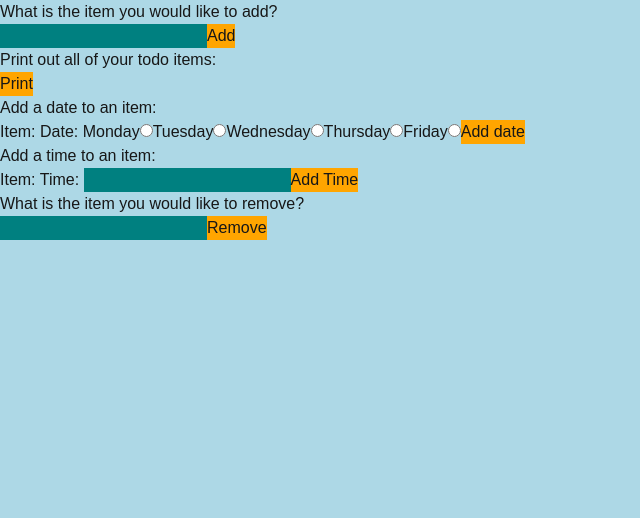
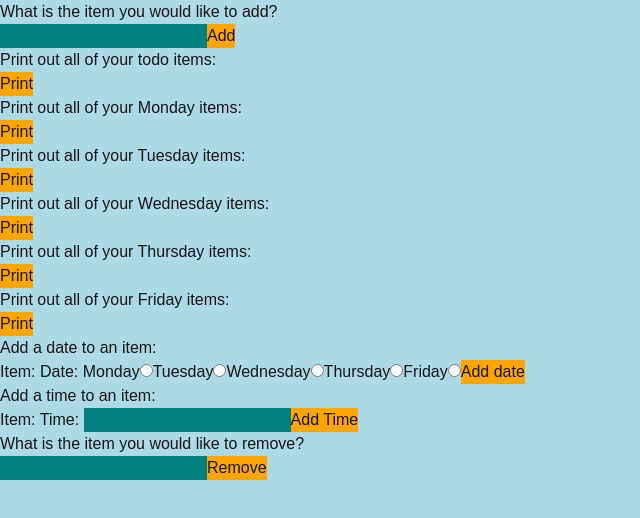
Before and after one commit to NolanEmery/TodoListApp, a Next.js app: page / in a window 1280 px wide. Shown: the top 518 px of the page, without its empty margins (0-640 px from the left). Built offline with nearby package versions, Linux system fonts and the light colour scheme.

Commit message:
fourth update

```diff
--- a/src/app/page.js
+++ b/src/app/page.js
@@ -3,9 +3,10 @@ import { useState } from 'react';
 
 export default function Home() {
   const [arr, setArr] = useState([]); //need a dynamic number of objects
-  // cannot use one start variable for each of them (because then we would have to instantiate an
-  // arbtrary number)
+  // cannot use one state variable for each of them (because then we would have to instantiate an
+  // arbitrary number)
   // CAN use one state variable for the array (but likely need to declare the object)
+  // assumes that each item added by the user is unique
 
   const [dateToAdd, setDateToAdd] = useState("");
   const [timeToAdd, setTimeToAdd] = useState("");
@@ -65,22 +66,44 @@ export default function Home() {
   }
 
   const dateNames = arr.map(a =>
-    <input value={a.thingToDo} onClick={e => {
+    <input key={a.thingToDo} value={a.thingToDo} onClick={e => {
       setDateToAdd(e.target.value);
-    }}>
+    }} onChange={() => {}}>
 
     </input>
   );
 
-    const timeNames = arr.map(a =>
-    <input value={a.thingToDo} onClick={e => {
+  const timeNames = arr.map(a =>
+    <input key={a.thingToDo} value={a.thingToDo} onClick={e => {
       setTimeToAdd(e.target.value);
-    }}>
+    }} onChange={() => {}}>
 
     </input>
   );
 
-  let temp;
+
+  // Read
+  const mappedArr = arr.map(a => {
+    return (
+      a.thingToDo + " " + a.date + " " + a.time
+    );
+  });
+
+
+  // Read
+  const mondayItems = arr.filter(a1 => a1.date == "Monday").map(a2 => a2.thingToDo);
+
+  // Read
+  const tuesdayItems = arr.filter(a1 => a1.date == "Tuesday").map(a2 => a2.thingToDo);
+
+  // Read
+  const wednesdayItems = arr.filter(a1 => a1.date == "Wednesday").map(a2 => a2.thingToDo);
+
+  // Read
+  const thursdayItems = arr.filter(a1 => a1.date == "Thursday").map(a2 => a2.thingToDo);
+
+  // Read
+  const fridayItems = arr.filter(a1 => a1.date == "Friday").map(a2 => a2.thingToDo);
 
   return (
     <>
@@ -92,11 +115,56 @@ export default function Home() {
       Add
     </button>
     </form>
+    {/* Read */}
     <p>Print out all of your todo items: </p>
-    <button onClick={e => {
-      for (let i = 0; i < arr.length; i++) {
-        temp = arr[i];
-        alert(temp.thingToDo + " " + temp.date + " " + temp.time);
+    <button onClick={() => {
+      for (let i = 0; i < mappedArr.length; i++) {
+        alert(mappedArr[i]);
+      }
+    }}>
+      Print
+    </button>
+    {/* Read */}
+    <p>Print out all of your Monday items: </p>
+    <button onClick={() => {
+      for (let i = 0; i < mondayItems.length; i++) {
+        alert(mondayItems[i]);
+      }
+    }}>
+      Print
+    </button>
+    {/* Read */}
+    <p>Print out all of your Tuesday items: </p>
+    <button onClick={() => {
+      for (let i = 0; i < tuesdayItems.length; i++) {
+        alert(tuesdayItems[i]);
+      }
+    }}>
+      Print
+    </button>
+    {/* Read */}
+    <p>Print out all of your Wednesday items: </p>
+    <button onClick={() => {
+      for (let i = 0; i < wednesdayItems.length; i++) {
+        alert(wednesdayItems[i]);
+      }
+    }}>
+      Print
+    </button>
+    {/* Read */}
+    <p>Print out all of your Thursday items: </p>
+    <button onClick={() => {
+      for (let i = 0; i < thursdayItems.length; i++) {
+        alert(thursdayItems[i]);
+      }
+    }}>
+      Print
+    </button>
+    {/* Read */}
+    <p>Print out all of your Friday items: </p>
+    <button onClick={() => {
+      for (let i = 0; i < fridayItems.length; i++) {
+        alert(fridayItems[i]);
       }
     }}>
       Print
```
